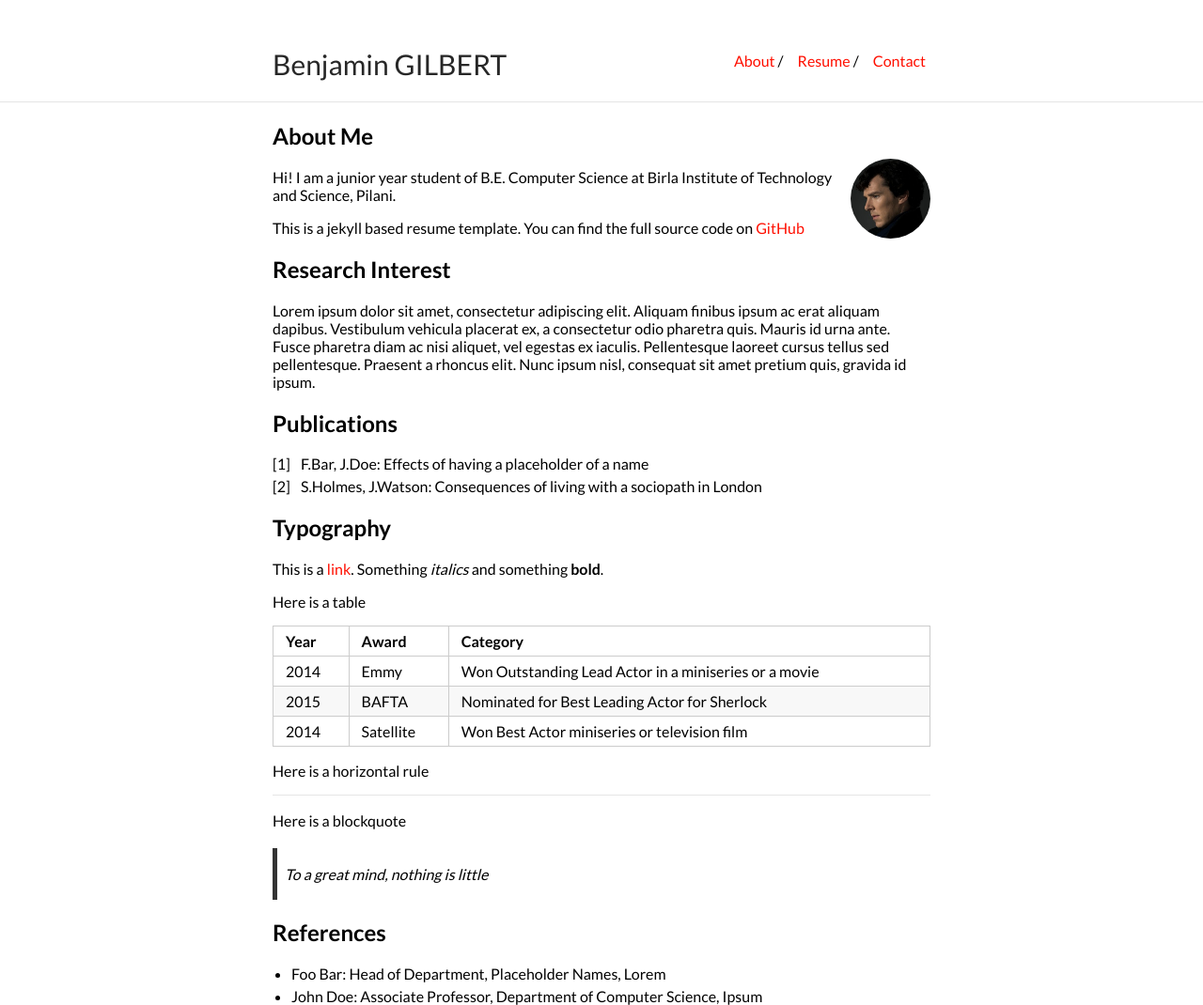
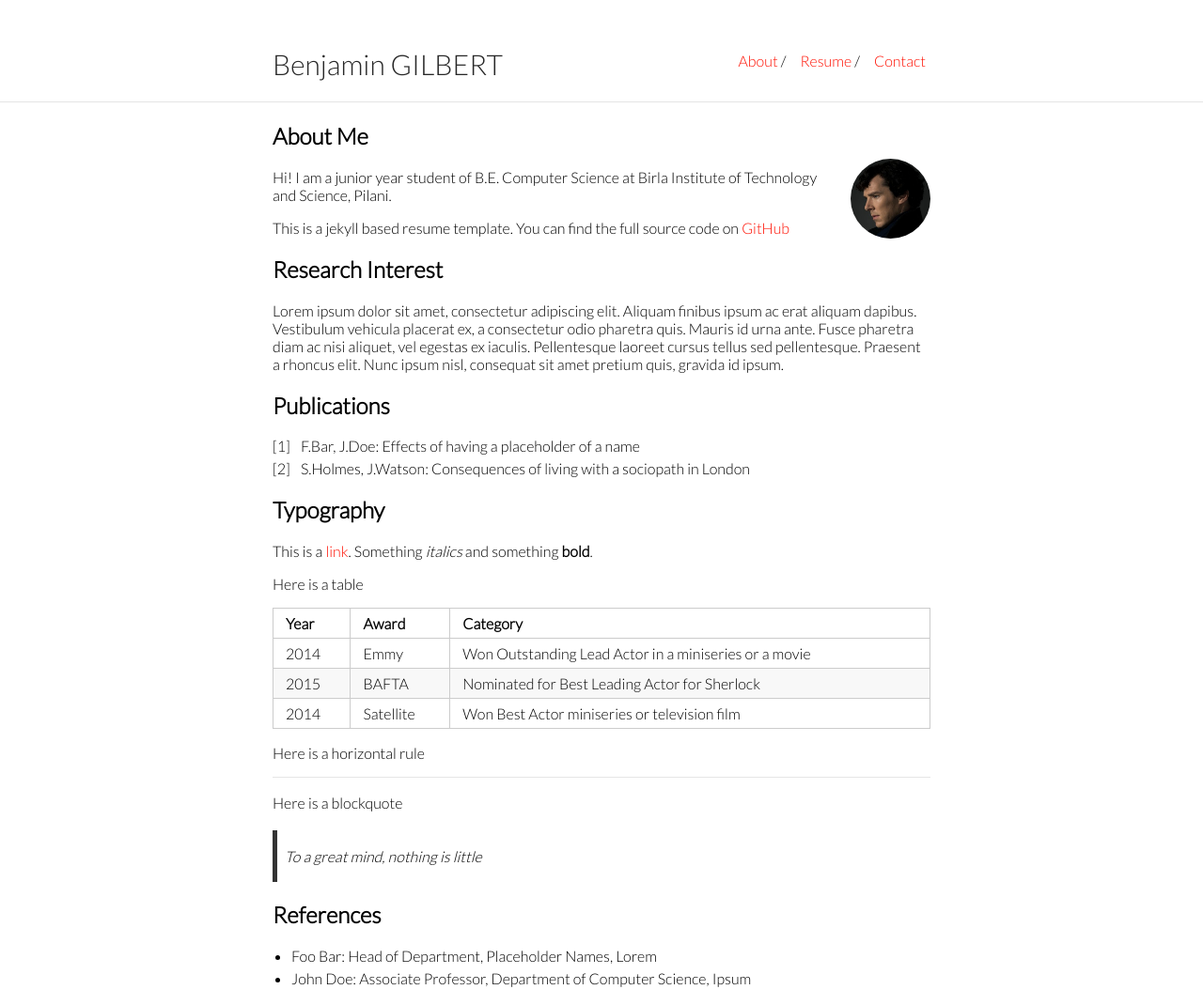
Before and after one commit to bglbrt/bglbrt.github.io, a Jekyll site: the page built from index.md, in a window 1280 px wide. Shown: the whole page at 94% size. Built offline with Jekyll 4.4.1, drawn with Linux system fonts in a browser that asks for light colours; our own code applies the rules of GitHub Pages for plain Markdown files.

Commit message:
Update default.html

```diff
--- a/_layouts/default.html
+++ b/_layouts/default.html
@@ -20,7 +20,7 @@
         {% assign url = site.url | append: site.baseurl | append: page.url %}
     {% endif %}
     <meta name="description" content="{{ desc }}">
-    <link href='https://fonts.googleapis.com/css?family=Lato:400,700' rel='stylesheet' type='text/css'>
+    <link href='https://fonts.googleapis.com/css?family=Lato:100,300' rel='stylesheet' type='text/css'>
     <link rel="alternate" type="application/rss+xml" title="{{ site.title }} RSS" href="/feed.xml" />
     <link rel="stylesheet" href="{{ site.baseurl }}/css/main.css">
     {% if site.favicon %}
```
